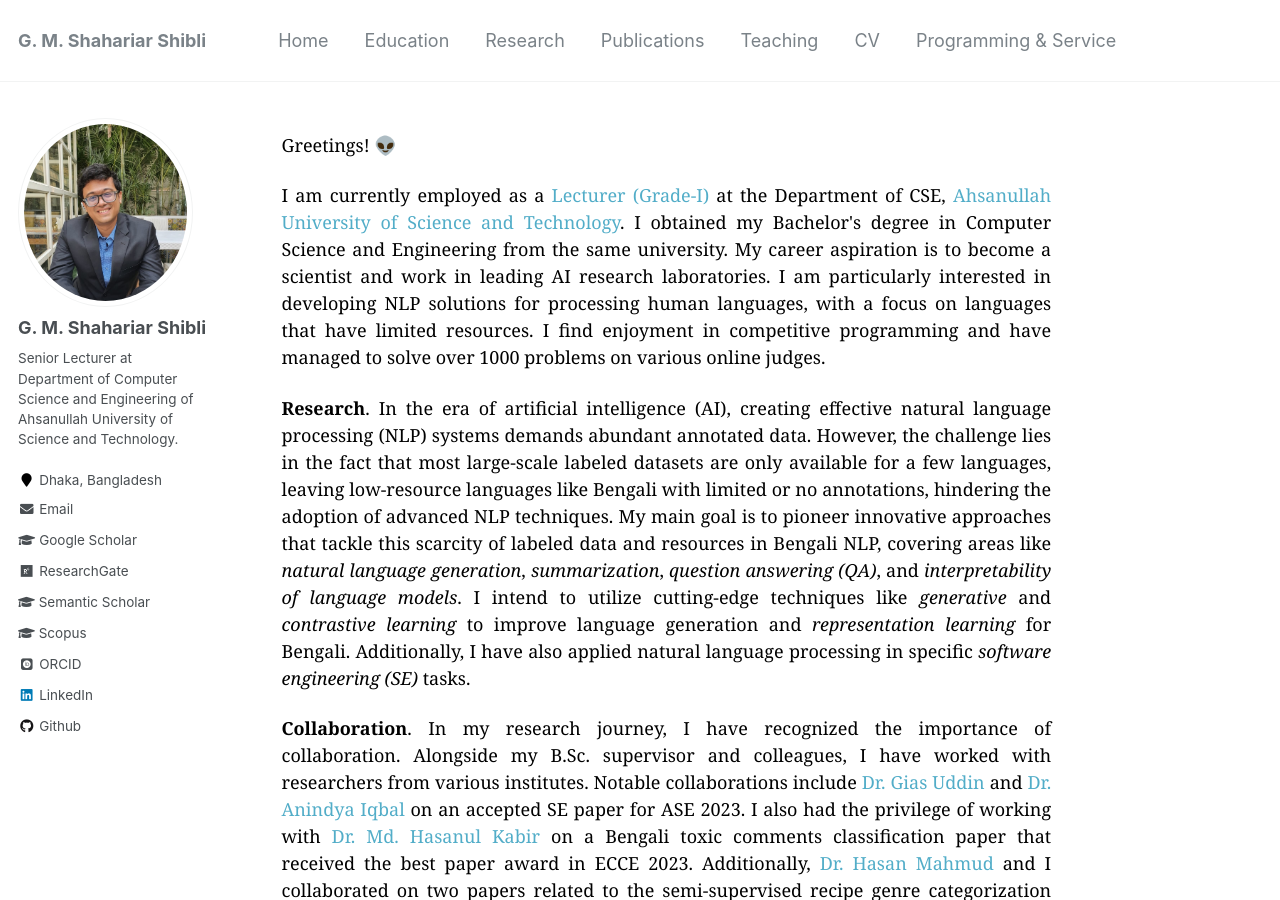
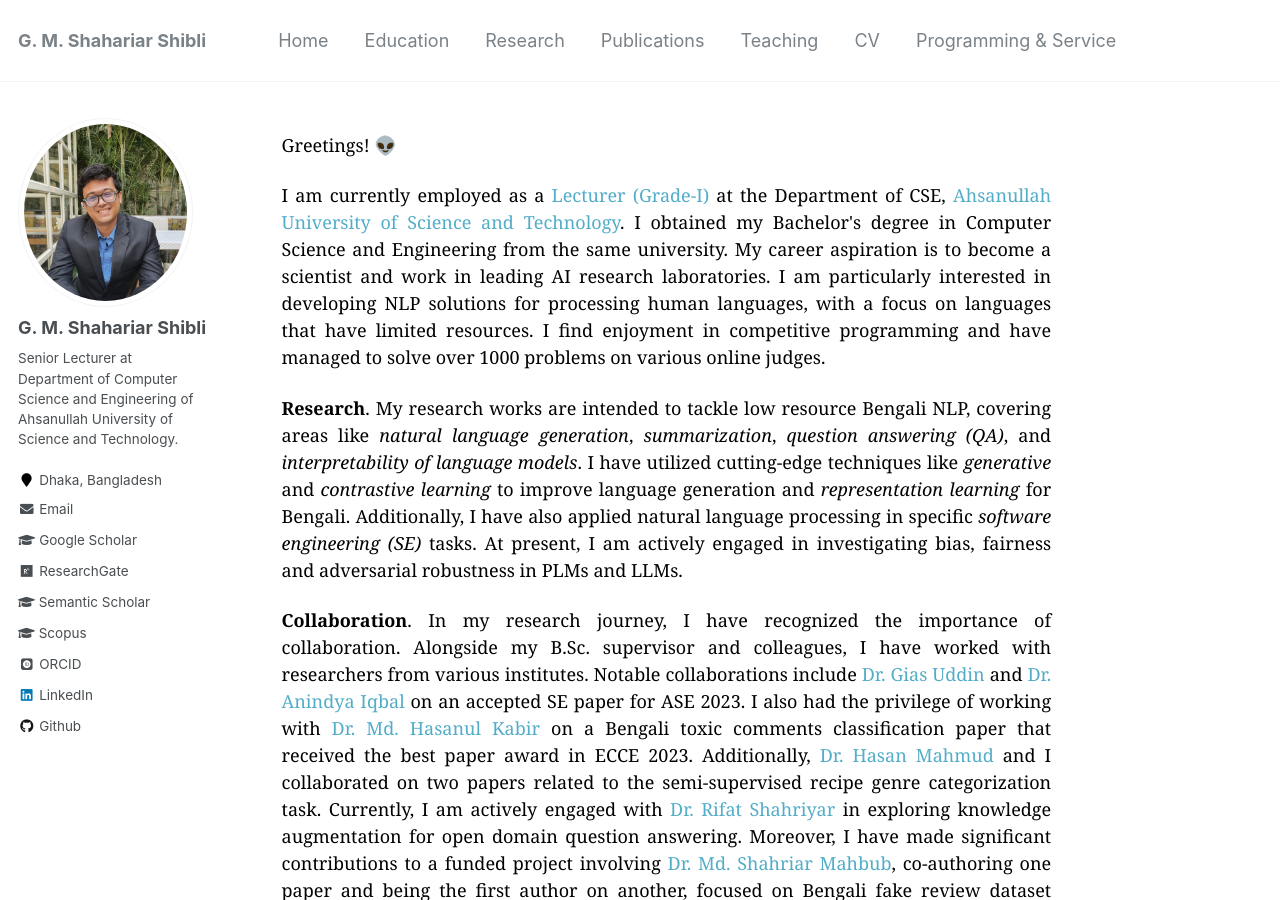
Before and after one commit to shahariar-shibli/shahariar-shibli.github.io, a Jekyll site: the page built from _pages/about.md, in a window 1280 px wide and 900 px high. Built offline with Jekyll 4.4.1, drawn with Linux system fonts in a browser that asks for light colours; some web fonts are replaced.

Commit message:
Update about.md

```diff
--- a/_pages/about.md
+++ b/_pages/about.md
@@ -19,14 +19,11 @@
 
 
 <p style="text-align:justify;color:black; font-family:Georgia">
-<b>Research</b>. In the era of artificial intelligence (AI), creating effective natural language processing (NLP) systems demands
-abundant annotated data. However, the challenge lies in the fact that most large-scale labeled datasets are only available for
-a few languages, leaving low-resource languages like Bengali with limited or no annotations, hindering the adoption of advanced
-NLP techniques. My main goal is to pioneer innovative approaches that tackle this scarcity of labeled data and resources in
-Bengali NLP, covering areas like <em>natural language generation</em>, <em>summarization</em>, <em>question answering (QA)</em>,
-and <em>interpretability of language models</em>. I intend to utilize cutting-edge techniques like <em>generative</em> and
+<b>Research</b>. My research works are intended to tackle low resource Bengali NLP, covering areas like <em>natural language generation</em>, <em>summarization</em>, <em>question answering (QA)</em>,
+and <em>interpretability of language models</em>. I have utilized cutting-edge techniques like <em>generative</em> and
 <em>contrastive learning</em> to improve language generation and <em>representation learning</em> for Bengali.
-Additionally, I have also applied natural language processing in specific <em>software engineering (SE)</em> tasks.
+Additionally, I have also applied natural language processing in specific <em>software engineering (SE)</em> tasks. At present, I am actively
+engaged in investigating bias, fairness and adversarial robustness in PLMs and LLMs.
 </p>
 
 <p style="text-align:justify;color:black; font-family:Georgia">
```
